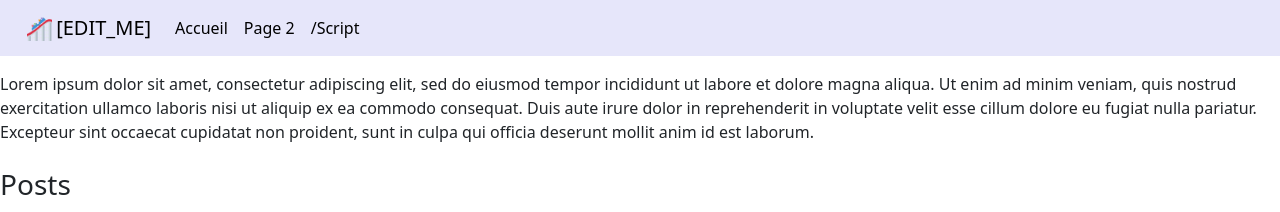
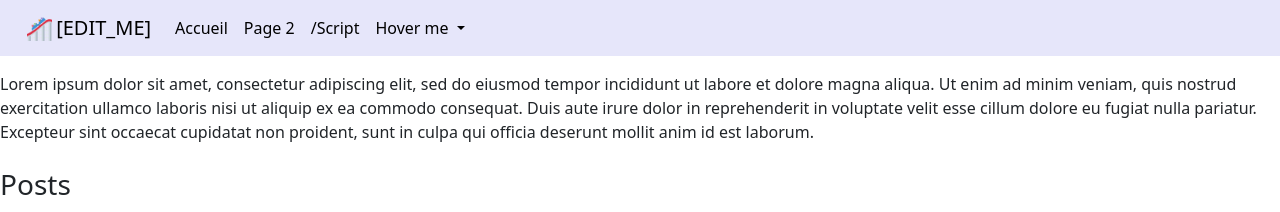
Before and after one commit to MaximeZmt/Jekyll-Nicer, a Jekyll site: the page built from index.html, in a window 1280 px wide. Shown: the top 212 px of the page. Built offline with Jekyll 4.4.1, drawn with Linux system fonts in a browser that asks for light colours.

Commit message:
add basic hover navbar

```diff
--- a/_includes/header.html
+++ b/_includes/header.html
@@ -4,8 +4,8 @@
   <div class="container-fluid" style="margin-left: 15px; margin-right: 15px;">
 	<img src="/{{ site.navbarImgPath }}" width="25px" height="25px"></img> &nbsp;
 	<a class="navbar-brand" href="#" style="color: {{site.colorNavbarText}} !important;">{{ site.nameTitle }}</a>
-	<button class="navbar-toggler" type="button" data-bs-toggle="collapse" data-bs-target="#navbarCollapse" aria-controls="navbarCollapse" aria-expanded="false" aria-label="Toggle navigation">
-	  <span class="navbar-toggler-icon"></span>
+	<button  class="navbar-toggler" type="button" data-bs-toggle="collapse" data-bs-target="#navbarCollapse" aria-controls="navbarCollapse" aria-expanded="false" aria-label="Toggle navigation">
+	  <span class="navbar-toggler-icon" style="color: {{site.colorNavbarText}} !important;"></span>
 	</button>
 	<div class="collapse navbar-collapse" id="navbarCollapse">
 	  <ul class="navbar-nav me-auto mb-2 mb-md-0">
@@ -15,6 +15,14 @@
 			<a class="nav-link active" aria-current="page" href="{{ pages.url }}" style="color: {{site.colorNavbarText}} !important;">{{ pages.title }}</a>
 		</li>
 		{% endfor %}
+		<li class="nav-item dropdown">
+			<a class="nav-link  dropdown-toggle" href="#" data-bs-toggle="dropdown" style="color: {{site.colorNavbarText}} !important;">  Hover me  </a>
+			 <ul class="dropdown-menu">
+			   <li><a class="dropdown-item" href="#"> Submenu item 1</a></li>
+			   <li><a class="dropdown-item" href="#"> Submenu item 2 </a></li>
+			   <li><a class="dropdown-item" href="#"> Submenu item 3 </a></li>
+			 </ul>
+		 </li>
 
 	  </ul>
 	  <div class="d-flex">
--- a/assets/css/customstyle.css
+++ b/assets/css/customstyle.css
@@ -0,0 +1,7 @@
+@media all and (min-width: 700px) {
+	.navbar .nav-item .dropdown-menu{ display: none; }
+	.navbar .nav-item:hover .nav-link{   }
+	.navbar .nav-item:hover .dropdown-menu{ display: block; }
+	.navbar .nav-item .dropdown-menu{ margin-top:0; }
+
+}
```
